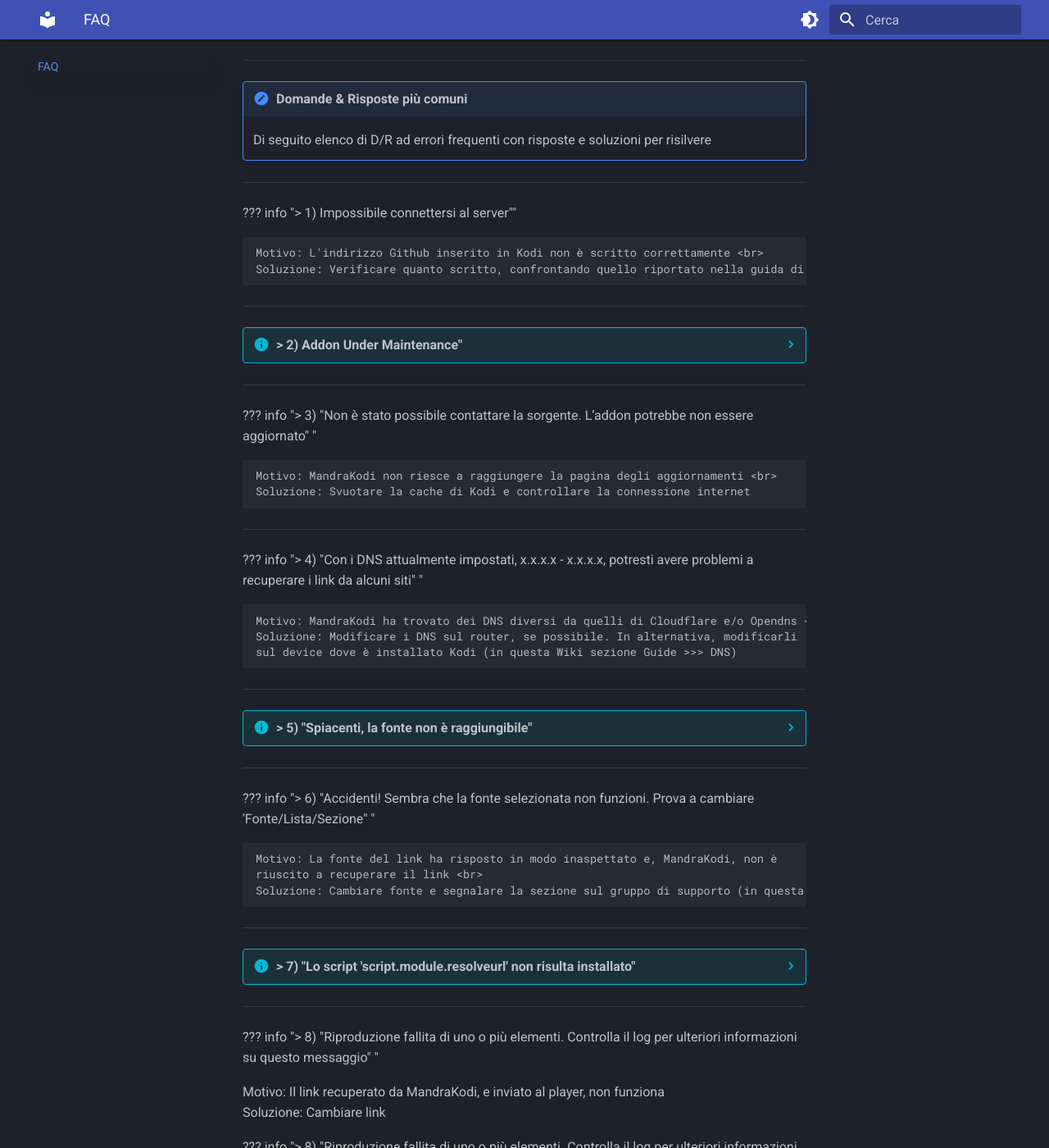
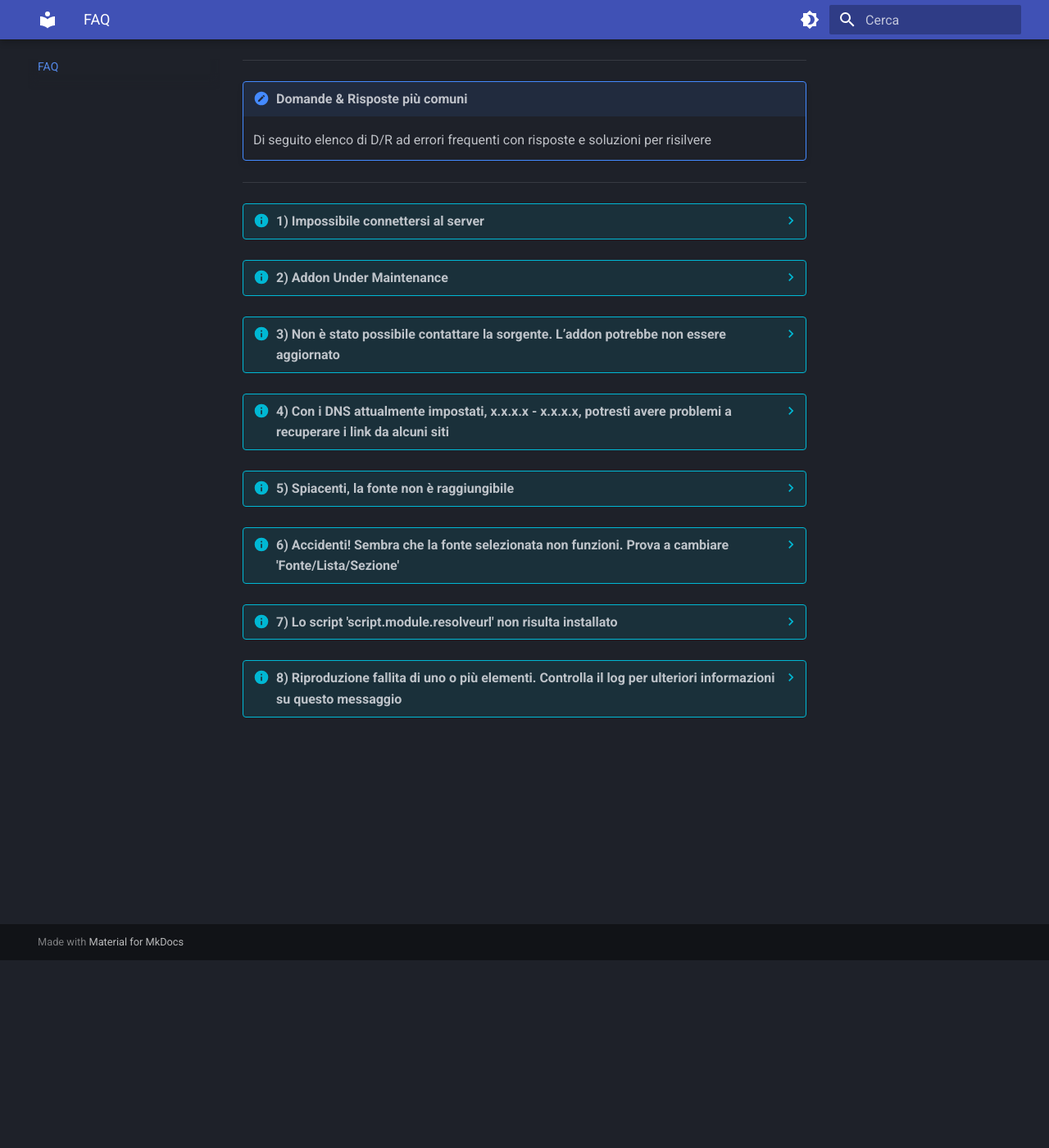
Before and after one commit to campipaolo/Mandrakodi-Wiki, an MkDocs documentation site: the page built from docs/faq/faq.md, in a window 1280 px wide and 1400 px high, scrolled down 229 px. Shown: the whole window at 82% size. Built offline with MkDocs 1.6.1 and Material for MkDocs 9.7.7, drawn with Linux system fonts in a browser that asks for light colours; some of the changed text lies outside the part shown.

Commit message:
faq
formatting with Code by Gemini

```diff
--- a/docs/faq/faq.md
+++ b/docs/faq/faq.md
@@ -7,101 +7,34 @@
 
 ------
 
- ??? info  "> 1) Impossibile connettersi al server""
+??? info "1) Impossibile connettersi al server"
+    **Motivo:** L'indirizzo Github inserito in Kodi non è scritto correttamente.
+    **Soluzione:** Verificare quanto scritto, confrontando quello riportato nella guida di installazione.
 
+??? info "2) Addon Under Maintenance"
+    **Motivo:** L'addon è temporaneamente in manutenzione.
+    **Soluzione:** Attendere il ripristino dei servizi.
 
-    Motivo: L'indirizzo Github inserito in Kodi non è scritto correttamente <br>
-    Soluzione: Verificare quanto scritto, confrontando quello riportato nella guida di installazione
+??? info "3) Non è stato possibile contattare la sorgente. L’addon potrebbe non essere aggiornato"
+    **Motivo:** MandraKodi non riesce a raggiungere la pagina degli aggiornamenti.
+    **Soluzione:** Svuotare la cache di Kodi e controllare la connessione internet.
 
+??? info "4) Con i DNS attualmente impostati, x.x.x.x - x.x.x.x, potresti avere problemi a recuperare i link da alcuni siti"
+    **Motivo:** MandraKodi ha trovato dei DNS diversi da quelli di Cloudflare e/o OpenDNS.
+    **Soluzione:** Modificare i DNS sul router, se possibile. In alternativa, modificarli sul device dove è installato Kodi (in questa Wiki: *Guide >>> DNS*).
 
+??? info "5) Spiacenti, la fonte non è raggiungibile"
+    **Motivo:** La sorgente impostata non è raggiungibile.
+    **Soluzione:** Verificare la propria connessione o provare un'altra sorgente.
 
-------
+??? info "6) Accidenti! Sembra che la fonte selezionata non funzioni. Prova a cambiare 'Fonte/Lista/Sezione'"
+    **Motivo:** La fonte del link ha risposto in modo inaspettato e MandraKodi non è riuscito a recuperare il link.
+    **Soluzione:** Cambiare fonte e segnalare la sezione sul gruppo di supporto (in questa Wiki: *Installazione >>> Richiedere Assistenza*).
 
-??? info "> 2) Addon Under Maintenance" "
+??? info "7) Lo script 'script.module.resolveurl' non risulta installato"
+    **Motivo:** Dipendenza mancante nel sistema.
+    **Soluzione:** Installare o aggiornare il modulo ResolveURL.
 
-
-    Motivo: MandraKodi non riesce a raggiungere la pagina di inizio <br>
-    Soluzione: Svuotare la cache di Kodi e controllare la connessione internet
-
-
-
-
-------
-
-??? info  "> 3)  "Non è stato possibile contattare la sorgente. L’addon potrebbe non essere
-aggiornato" "
-
-
-    Motivo: MandraKodi non riesce a raggiungere la pagina degli aggiornamenti <br>
-    Soluzione: Svuotare la cache di Kodi e controllare la connessione internet
-
-
-
-
-------
-
-??? info  "> 4)  "Con i DNS attualmente impostati, x.x.x.x - x.x.x.x, potresti avere problemi a
-recuperare i link da alcuni siti" "
-
-
-    Motivo: MandraKodi ha trovato dei DNS diversi da quelli di Cloudflare e/o Opendns <br>
-    Soluzione: Modificare i DNS sul router, se possibile. In alternativa, modificarli
-    sul device dove è installato Kodi (in questa Wiki sezione Guide >>> DNS)
-
-
-
-
-------
-
-??? info  "> 5)  "Spiacenti, la fonte non è raggiungibile" "
-
-
-    Motivo: Il BOT che gestisce la sezione, non è riuscito a recuperare i dati dal
-    sito/lista che fa da fonte alla sezione <br>
-    Soluzione: Segnalare la sezione che non funziona nel gruppo di supporto (in questa Wiki, sezione Installazione >>> Richiedere  Assistenza)
-
-
-
-
-------
-
-??? info  "> 6)  "Accidenti! Sembra che la fonte selezionata non funzioni. Prova a cambiare
-'Fonte/Lista/Sezione" "
-
-
-    Motivo: La fonte del link ha risposto in modo inaspettato e, MandraKodi, non è
-    riuscito a recuperare il link <br>
-    Soluzione: Cambiare fonte e segnalare la sezione sul gruppo di supporto (in questa Wiki, sezione Installazione >>> Richiedere  Assistenza)
-
-
-
-
-------
-
-??? info  "> 7)  "Lo script '**script.module.resolveurl**' non risulta installato" "
-
-
-    Motivo: MandraKodi non ha trovato il plugin <br>
-    Soluzione: Installare il plugin (in questa Wiki, sezione Installazione)
-
-
-
-
-------
-
-??? info "> 8)  "Riproduzione fallita di uno o più elementi. Controlla il log per ulteriori
-informazioni su questo messaggio" "
-
-  Motivo: Il link recuperato da MandraKodi, e inviato al player, non funziona <br>  Soluzione: Cambiare link
-
-??? info  "> 8)  "Riproduzione fallita di uno o più elementi. Controlla il log per ulteriori
-informazioni su questo messaggio" "
-
-
-    Motivo: Il link recuperato da MandraKodi, e inviato al player, non funziona <br>
-    Soluzione: Cambiare link
-
-
-
-
-------
+??? info "8) Riproduzione fallita di uno o più elementi. Controlla il log per ulteriori informazioni su questo messaggio"
+    **Motivo:** Il link recuperato da MandraKodi e inviato al player non funziona.
+    **Soluzione:** Cambiare link.
```
